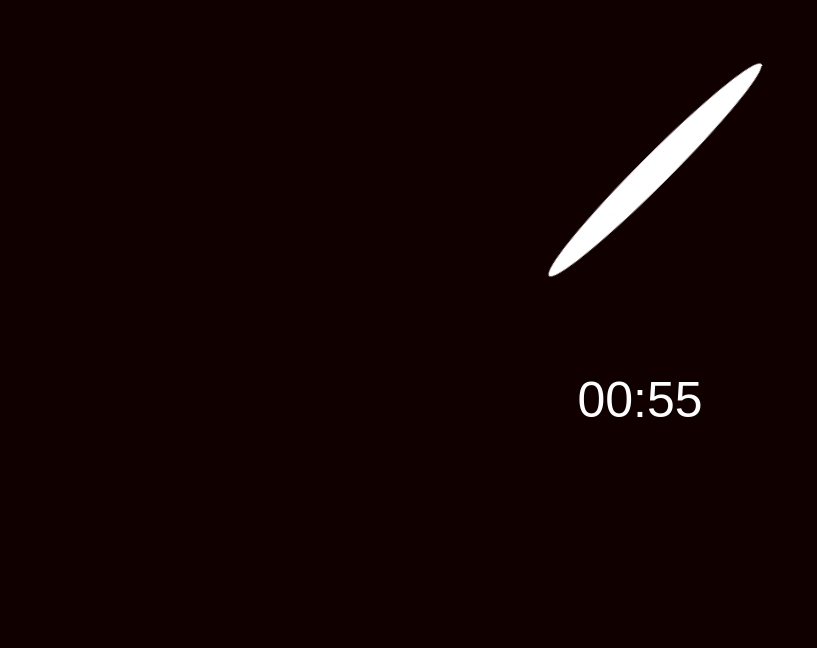
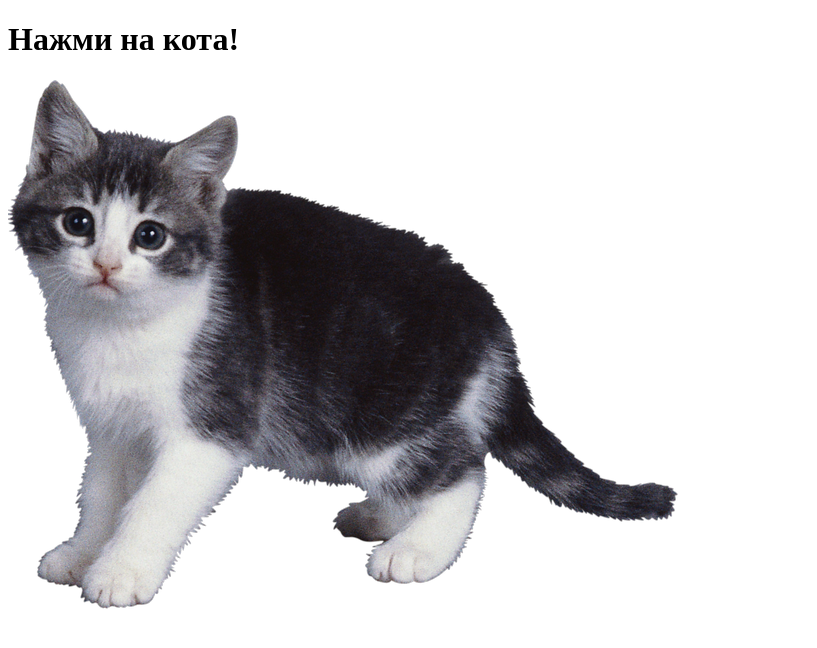
Before and after one commit to maxidamp3/Cat, a plain HTML site: page index.html in a window 1280 px wide. Shown: the whole page, without its empty margins (0-817 px from the left). Drawn offline with Linux system fonts and the light colour scheme.

Commit message:
Update index.html

```diff
--- a/index.html
+++ b/index.html
@@ -1,166 +1,25 @@
 <!DOCTYPE html>
 <html lang="ru">
 <head>
-  <meta charset="UTF-8">
-  <meta name="viewport" content="width=device-width, initial-scale=1.0">
-  <title>Таймер с эффектами</title>
-  <style>
-    body {
-      margin: 0;
-      height: 100vh;
-      display: flex;
-      justify-content: center;
-      align-items: center;
-      background-color: black;
-      color: white;
-      font-family: Arial, sans-serif;
-      overflow: hidden;
-      position: relative;
-      transition: background-color 1s ease;
-    }
-    #main-timer {
-      font-size: 50px;
-      position: absolute;
-      z-index: 10;
-    }
-    .small-timer {
-      position: absolute;
-      font-size: 20px;
-      animation: fadeIn 60s linear forwards;
-    }
-    @keyframes fadeIn {
-      0% {
-        opacity: 0;
-        transform: scale(0);
-      }
-      100% {
-        opacity: 1;
-        transform: scale(1);
-      }
-    }
-    #cat-img {
-      display: none;
-      width: 200px;
-      height: auto;
-      border-radius: 10px;
-    }
-    #pendulum {
-      position: absolute;
-      top: 20px;
-      left: 50%;
-      transform: translateX(-50%);
-      width: 30px;
-      height: 300px;
-      background-color: white;
-      border-radius: 50%;
-      animation: swing 2s infinite linear;
-      z-index: 20;
-    }
-    #pendulum:before {
-      content: "";
-      position: absolute;
-      top: 0;
-      left: 50%;
-      width: 2px;
-      height: 200px;
-      background-color: white;
-      transform-origin: top center;
-    }
-    @keyframes swing {
-      0% {
-        transform: rotate(-45deg);
-      }
-      50% {
-        transform: rotate(45deg);
-      }
-      100% {
-        transform: rotate(-45deg);
-      }
-    }
-  </style>
+    <meta charset="UTF-8">
+    <meta name="viewport" content="width=device-width, initial-scale=1.0">
+    <title>cat</title>
 </head>
 <body>
+    <h1>Нажми на кота!</h1>
+    <img id="cat" src="https://raw.githubusercontent.com/maxidamp3/Cat/main/Cat.png" alt="Кот" style="cursor: pointer;">
 
-  <div id="main-timer">01:00</div>
-  <img id="cat-img" src="https://github.com/maxidamp3/Cat/blob/main/Cat.png?raw=true" alt="Котёнок">
-  <div id="pendulum"></div>
+    <audio id="meow" src="https://raw.githubusercontent.com/maxidamp3/Cat/main/meow.mp3"></audio>
 
-  <script>
-    let countdown = 60; // 1 минута
-    let mainTimer = document.getElementById("main-timer");
-    let catImg = document.getElementById("cat-img");
-    let pendulum = document.getElementById("pendulum");
-    let body = document.body;
-    let smallTimers = [];
-    let backgroundTransitionDuration = 60; // Таймер на 60 секунд
-    let tickTockIndex = 0; // Индекс для чередования "tick" и "tock"
+    <script>
+        // Получаем элементы
+        const cat = document.getElementById("cat");
+        const meow = document.getElementById("meow");
 
-    // Создание маленьких таймеров с "tick" и "tock"
-    function createSmallTickTock() {
-      let timer = document.createElement("div");
-      timer.classList.add("small-timer");
-      timer.innerText = tickTockIndex % 2 === 0 ? "tick" : "tock";
-      document.body.appendChild(timer);
-
-      let x = Math.random() * window.innerWidth;
-      let y = Math.random() * window.innerHeight;
-
-      timer.style.left = `${x}px`;
-      timer.style.top = `${y}px`;
-
-      tickTockIndex++; // Переходим к следующему слову ("tick" или "tock")
-
-      // Анимация движения таймера
-      let moveX = Math.random() * 2 - 1; // Направление по оси X
-      let moveY = Math.random() * 2 - 1; // Направление по оси Y
-
-      // Двигаем таймер
-      let smallInterval = setInterval(() => {
-        x += moveX;
-        y += moveY;
-
-        // Останавливаем движение, если таймер выходит за пределы экрана
-        if (x < 0 || x > window.innerWidth || y < 0 || y > window.innerHeight) {
-          moveX = -moveX;
-          moveY = -moveY;
-        }
-
-        timer.style.left = `${x}px`;
-        timer.style.top = `${y}px`;
-      }, 200); // Таймер двигается каждые 200мс
-    }
-
-    // Обновление основного таймера
-    function updateMainTimer() {
-      let minutes = Math.floor(countdown / 60);
-      let seconds = countdown % 60;
-      mainTimer.innerText = `${String(minutes).padStart(2, '0')}:${String(seconds).padStart(2, '0')}`;
-    }
-
-    // Основной отсчёт
-    let interval = setInterval(() => {
-      countdown--;
-      updateMainTimer();
-
-      // Плавное изменение фона
-      let redValue = Math.floor((1 - countdown / 60) * 255);
-      body.style.backgroundColor = `rgb(${redValue}, 0, 0)`; // Красный цвет постепенно усиливается
-
-      if (countdown % 5 === 0) {
-        createSmallTickTock();
-      }
-
-      if (countdown === 0) {
-        clearInterval(interval);
-        body.style.backgroundColor = "black"; // В конце фон резко становится чёрным
-        catImg.style.display = "block"; // Показываем котёнка
-
-        // Удаляем все маленькие таймеры и маятник после появления котёнка
-        let smallTimers = document.querySelectorAll('.small-timer');
-        smallTimers.forEach(timer => timer.remove());
-        pendulum.remove();
-      }
-    }, 1000); // Обновляем основной таймер каждую секунду
-  </script>
+        // Добавляем обработчик события на клик
+        cat.addEventListener("click", function() {
+            meow.play(); // Воспроизводим звук мяуканья
+        });
+    </script>
 </body>
 </html>
```
